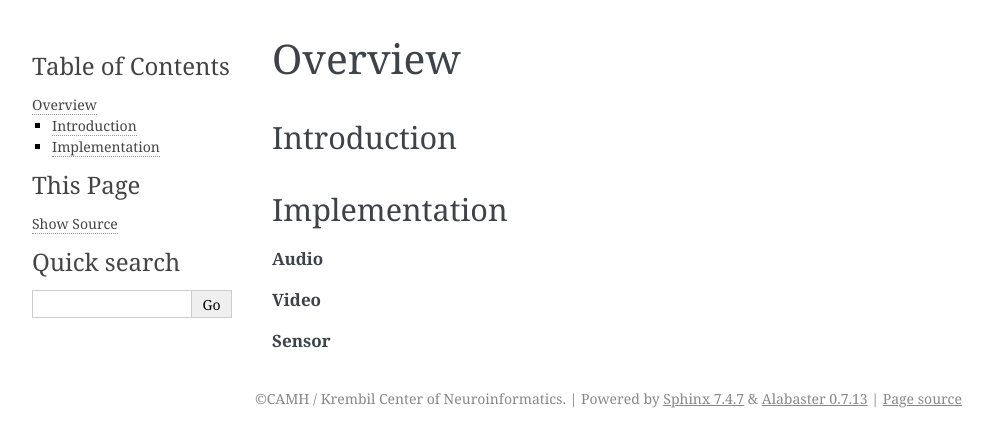
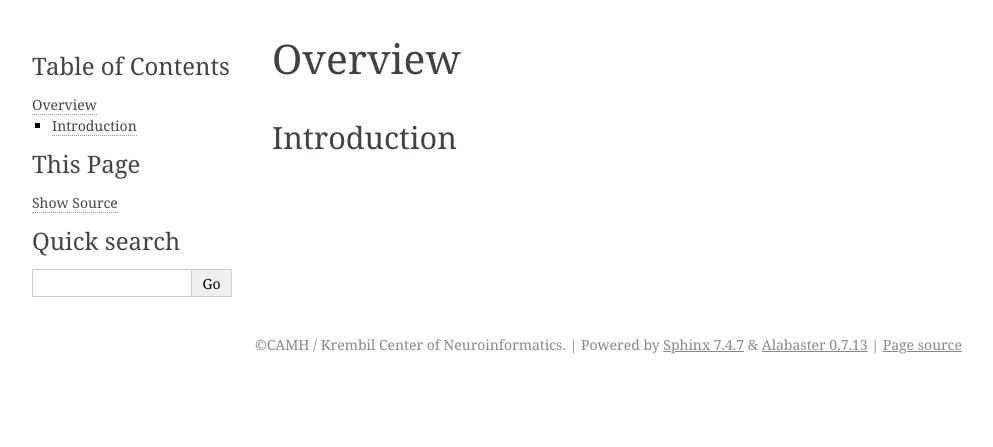
Before and after one commit to aid4mh/QPrism, a Sphinx documentation site: the page built from docs/overview.rst, in a window 1280 px wide. Shown: the top 447 px of the page, without its empty margins (148-1141 px from the left). Built offline with Sphinx 7.4.7, drawn with Linux system fonts in a browser that asks for light colours.

Commit message:
update documentation

```diff
--- a/docs/index.rst
+++ b/docs/index.rst
@@ -17,6 +17,7 @@
 
 .. toctree::
    overview
+   inplementation
    usage
    api
    glossary
--- a/docs/inplementation.rst
+++ b/docs/inplementation.rst
@@ -0,0 +1,4 @@
+Implementation
+==============
+
+This page detailed the implementation for DQM metrics we are using in the sensor module as a supplementary material.
--- a/docs/overview.rst
+++ b/docs/overview.rst
@@ -3,11 +3,3 @@
 
 Introduction
 ------------
-
-Implementation
---------------
-**Audio**
-
-**Video**
-
-**Sensor**
```
